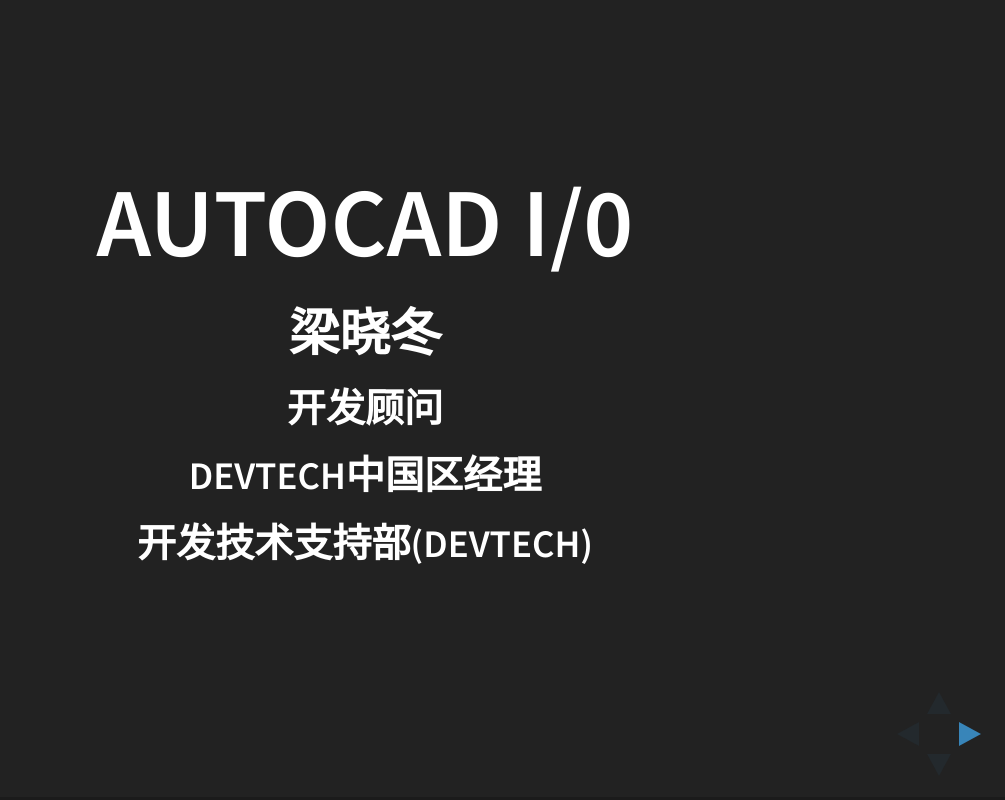
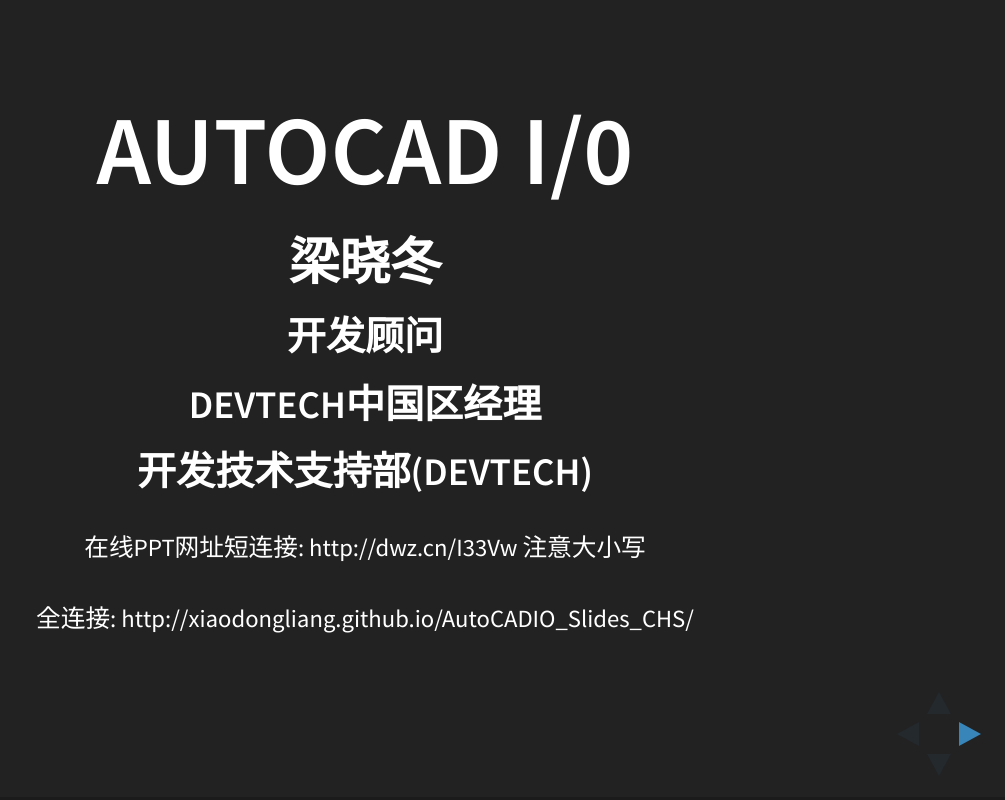
Before and after one commit to xiaodongliang/AutoCADIO_Slides_CHS, a website: page index.html in a window 1280 px wide. Shown: the whole page, without its empty margins (275-1280 px from the left). Drawn offline with Linux system fonts and the light colour scheme.

Commit message:
Update index.html

```diff
--- a/index.html
+++ b/index.html
@@ -46,11 +46,13 @@
 					<P></P>
 					<h3>梁晓冬</h3>
 					<P></P>
-					<h5>开发顾问</h5>
+					<h6>开发顾问</h6>
 					<P></P>
-					<h5>DevTech中国区经理</h5>
+					<h6>DevTech中国区经理</h6>
 					<P></P>
-					<h5>开发技术支持部(DevTech)</h5>
+					<h6>开发技术支持部(DevTech)</h6>
+				         <p><font size="5">在线PPT网址短连接: http://dwz.cn/I33Vw  注意大小写</font></p>
+					 <p><font size="5">全连接: http://xiaodongliang.github.io/AutoCADIO_Slides_CHS/</font></p>
 				</section>
 
 				<section>
```
